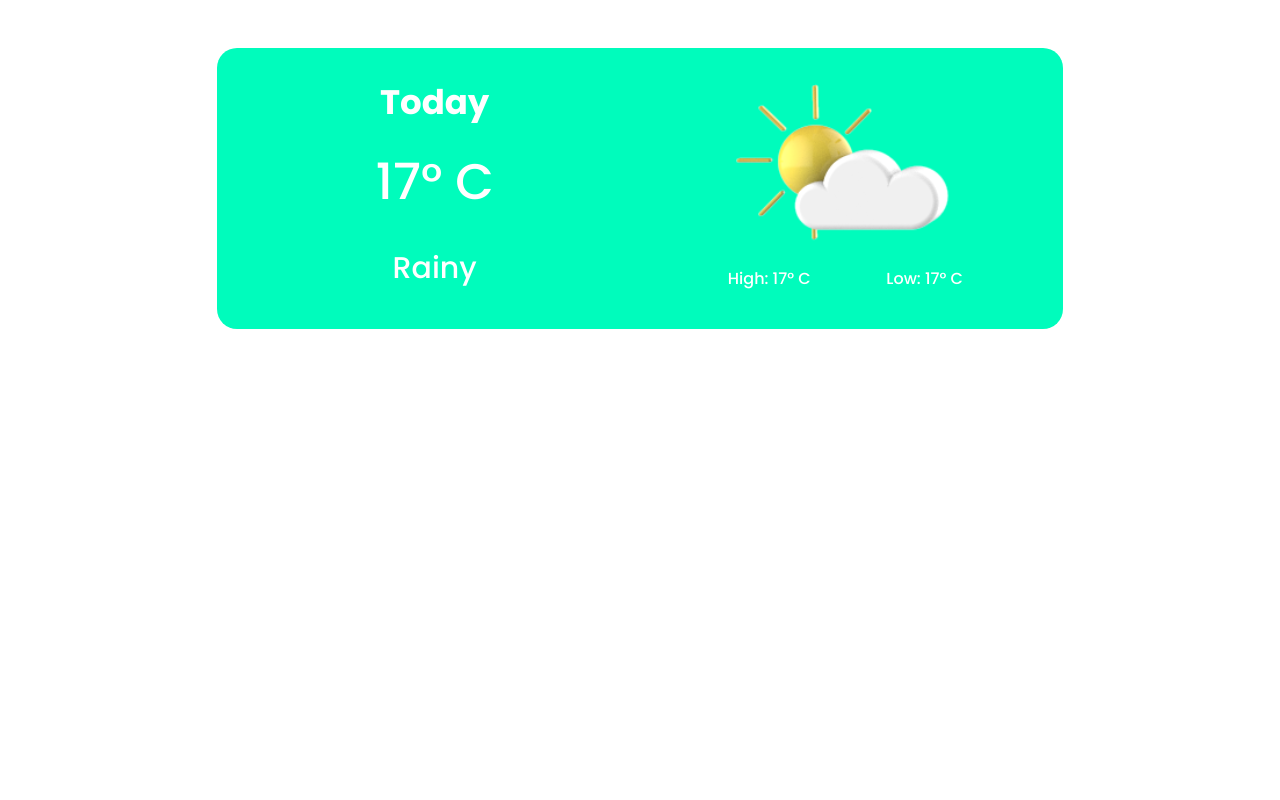
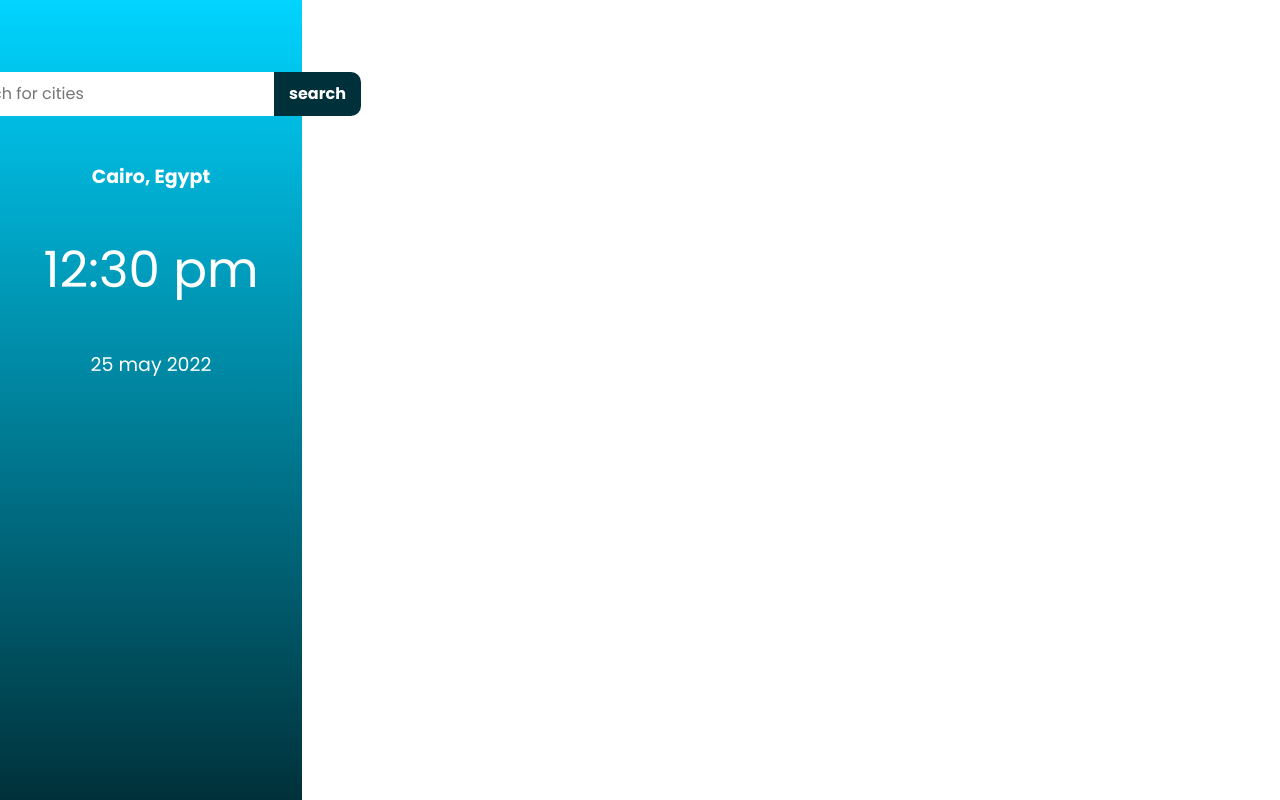
Before and after one commit to TarekMahmoud175/weather-forecast, a React (Create React App) app: page / in a window 1280 px wide. Built offline with nearby package versions, Linux system fonts and the light colour scheme.

Commit message:
designed other day card designed side nav

```diff
--- a/src/App.js
+++ b/src/App.js
@@ -1,14 +1,40 @@
 import { Col, Row } from "react-bootstrap";
 import "./App.css";
+import OtherDayWeather from "./components/other-day-weather";
+import SideNav from "./components/side-nav";
 import TodayWeather from "./components/today-weather";
 
 function App() {
   return (
-    <Row className="justify-content-center my-5">
-      <Col md={8}>
-        <TodayWeather />
-      </Col>
-    </Row>
+    <>
+      <div className="container-fluid p-0 m-0">
+        <Row>
+          <Col md={3}> <SideNav></SideNav></Col>
+          {/* <Row>
+          <Col md={10}>
+            <TodayWeather />
+          </Col>
+        </Row>
+        <Row className="justify-content-center my-5">
+          <Col className="d-flex justify-content-center">
+            <OtherDayWeather />
+          </Col>
+
+          <Col className="d-flex justify-content-center">
+            <OtherDayWeather />
+          </Col>
+
+          <Col className="d-flex justify-content-center">
+            <OtherDayWeather />
+          </Col>
+
+          <Col className="d-flex justify-content-center">
+            <OtherDayWeather />
+          </Col>
+        </Row> */}
+        </Row>
+      </div>
+    </>
   );
 }
 
--- /dev/null
+++ b/src/components/other-day-weather/index.js
@@ -0,0 +1,17 @@
+import React from 'react';
+import Text from '../Text';
+import Styles from './other_day.module.css'
+import Images from "../../constants/Images";
+
+
+const OtherDayWeather = () => {
+    return (
+        <div className={`${Styles.mainContainer} py-2 d-flex flex-column  align-items-center`}>
+            <Text className={`${Styles.dayText}`}>Monday</Text>
+            <img src={Images.cloudySun} className={`${Styles.weatherIcon}`} alt="weather-icon" />
+            <Text className={`${Styles.tempText}`}>17° C</Text>
+        </div>
+    );
+}
+
+export default OtherDayWeather;
--- /dev/null
+++ b/src/components/other-day-weather/other_day.module.css
@@ -0,0 +1,21 @@
+.mainContainer {
+  background: var(--clr-gredient);
+  border-radius: 20px;
+  width: fit-content;
+}
+.dayText {
+  font-family: var(--ff-poppinsBold) !important;
+  font-size: var(--fs-36) !important;
+  color: var(--clr-white) !important;
+}
+
+.weatherIcon {
+  width: clamp(155px, 8.229vw, 165px);
+  height: clamp(140px,13.14vh,150vh);
+}
+
+.tempText {
+  font-family: var(--ff-poppinsMedium) !important;
+  font-size: var(--fs-36) !important;
+  color: var(--clr-white) !important;
+}
--- /dev/null
+++ b/src/components/side-nav/index.js
@@ -0,0 +1,23 @@
+import React from "react";
+import Text from "../Text";
+import Styles from "./side.module.css";
+
+const SideNav = () => {
+  return (
+    <div className={`${Styles.mainContainer} p-4 text-center`}>
+      {/* search bar */}
+      <div className={`${Styles.formContainer} d-flex align-items-center justify-content-center my-5`}>
+        <input className={`${Styles.input}`} type="text" placeholder="Search for cities" />
+        <button className={`${Styles.btn}`}>search</button>
+      </div>
+      {/* town */}
+      <Text className={`${Styles.townText} my-5`}>Cairo, Egypt</Text>
+      {/* hour  */}
+      <Text className={`${Styles.hourText} my-5`}>12:30 pm</Text>
+      {/* date */}
+      <Text className={`${Styles.dateText} my-5`}>25 may 2022</Text>
+    </div>
+  );
+};
+
+export default SideNav;
--- /dev/null
+++ b/src/components/side-nav/side.module.css
@@ -0,0 +1,44 @@
+.mainContainer {
+  background: var(--clr-gredient);
+  min-height: 100vh;
+  height: 100%;
+}
+.input {
+  border-top-left-radius: 10px;
+  border-bottom-left-radius: 10px;
+  border: none;
+  padding-block: 10px;
+  padding-inline-start: 15px;
+  font-family: var(--ff-poppinsRegular);
+}
+.input:focus {
+  outline: none;
+}
+.btn {
+  background-color: var(--clr-secondary);
+  border: none;
+  border-bottom-right-radius: 10px;
+  border-top-right-radius: 10px;
+  color: var(--clr-white);
+  padding-block: 10px;
+  padding-inline: 15px;
+  font-family: var(--ff-poppinsBold);
+}
+
+.townText {
+  font-size: var(--fs-26) !important;
+  font-family: var(--ff-poppinsBold) !important;
+  color: var(--clr-white) !important;
+}
+
+.hourText {
+  font-size: var(--fs-64) !important;
+  font-family: var(--ff-poppinsRegular) !important;
+  color: var(--clr-white) !important;
+}
+
+.dateText {
+  font-size: var(--fs-26) !important;
+  font-family: var(--ff-poppinsRegular) !important;
+  color: var(--clr-white) !important;
+}
--- a/src/components/today-weather/todayCard.module.css
+++ b/src/components/today-weather/todayCard.module.css
@@ -1,7 +1,8 @@
 .container {
-  background-color: var(--clr-primary);
+  background: var(--clr-gredient);
   border-radius: 20px;
   text-align: center;
+  /* width: fit-content; */
 }
 
 .today {
--- a/src/index.css
+++ b/src/index.css
@@ -4,7 +4,7 @@
 body {
   margin: 0;
   font-family: "Poppins", sans-serif;
-  /* background: linear-gradient(to left,var(--clr-white), var(--clr-secondary)); */
+  overflow-x: hidden;
 }
 
 :root {
@@ -19,9 +19,9 @@ body {
   /* colors */
   --clr-white: #ffffff;
   --clr-black: #000000;
-  --clr-secondary: #ccfff2;
-  --clr-primary: #00fcbc;
-  --clr-darkGreen: #239c78;
+  --clr-secondary: #00313a;
+  --clr-primary: #00d4ff;
+  --clr-gredient: linear-gradient(to bottom, #00d4ff, #00313aff 100%);
 
   /* font sizes */
   --fs-14: clamp(0.8rem, 0.729vw, 16px);
```
